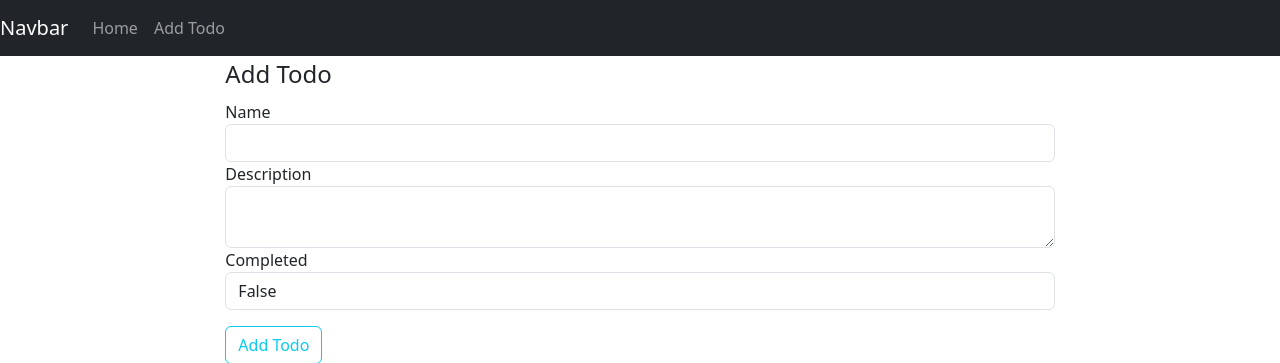
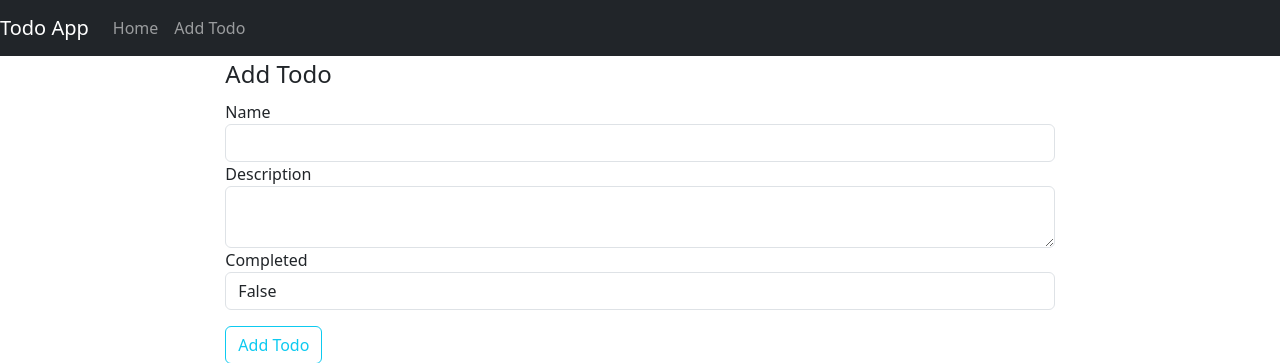
Before and after one commit to IISuperheroII/Todo-App, a Flask app: page /add_todo in a window 1280 px wide. Shown: the top 363 px of the page. Run offline with Flask 3, Linux system fonts and the light colour scheme; some libraries are stand-ins or nearby versions.

Commit message:
finished the project

```diff
--- a/application/routes.py
+++ b/application/routes.py
@@ -8,7 +8,7 @@ from application import db
 from datetime import datetime
 
 @app.route("/")
-def get_todos():
+def get_todo():
     todos = []
     for todo in db.todos_flask.find().sort("date_created", -1):
         todo["_id"] = str(todo["_id"])
@@ -61,3 +61,9 @@ def update_todo(id):
         form.completed.data = todo.get("completd", None)
 
     return render_template("add_todo.html", form = form)
+
+@app.route("/delete_todo/<id>")
+def delete_todo(id):
+    db.todos_flask.find_one_and_delete({"_id": ObjectId(id)})
+    flash("Todo deleted","success")
+    return redirect("/")
--- a/application/templates/layout.html
+++ b/application/templates/layout.html
@@ -6,6 +6,8 @@
           content="width=device-width, user-scalable=no, initial-scale=1.0, maximum-scale=1.0, minimum-scale=1.0">
     <meta http-equiv="X-UA-Compatible" content="ie=edge">
     <link href="https://cdn.jsdelivr.net/npm/bootstrap@5.3.2/dist/css/bootstrap.min.css" rel="stylesheet" integrity="sha384-T3c6CoIi6uLrA9TneNEoa7RxnatzjcDSCmG1MXxSR1GAsXEV/Dwwykc2MPK8M2HN" crossorigin="anonymous">
+    <!-- sweetalert js CDN -->
+    <script src="https://cdn.jsdelivr.net/npm/sweetalert2@10.12.5/dist/sweetalert2.all.min.js"></script>
 
     {% if title %}
       <title>  Flask app {{ title }}</title>
@@ -17,7 +19,7 @@
 <body>
     <header>
         <nav class="navbar navbar-expand-lg navbar-dark bg-dark">
-            <a class="navbar-brand" href="#">Navbar</a>
+            <a class="navbar-brand" href="{{ url_for('get_todo') }}">Todo App</a>
             <button class="navbar-toggler" type="button" data-toggle="collapse" data-target="#navbarSupportedContent" aria-controls="navbarSupportedContent" aria-expanded="false" aria-label="Toggle navigation">
               <span class="navbar-toggler-icon"></span>
             </button>
@@ -25,10 +27,10 @@
             <div class="collapse navbar-collapse" id="navbarSupportedContent">
               <ul class="navbar-nav mr-auto">
                 <li class="nav-item active">
-                  <a class="nav-link" href="#">Home</a>
+                  <a class="nav-link" href="{{ url_for('get_todo') }}">Home</a>
                 </li>
                 <li class="nav-item">
-                  <a class="nav-link" href="#">Add Todo</a>
+                  <a class="nav-link" href="{{ url_for( 'add_todo' ) }}">Add Todo</a>
                 </li>
               </ul>
             </div>
@@ -38,6 +40,20 @@
         <div class="row">
             <div class="col-md-2"></div>
             <div class="col-md-8">
+                    {% with messages = get_flashed_messages(with_categories=true) %}
+                        {% if messages %}
+                          {% for category, message in messages %}
+                            <script>
+                              Swal.fire({
+                                title: "{{ category.title() }}",
+                                text: "{{ message }}",
+                                icon: "{{ category }}",
+                                closeOnConfirm: false
+                              })
+                            </script>
+                          {% endfor %}
+                        {% endif %}
+                      {% endwith %}
                 {% block content %}
                 {% endblock content%}
             </div>
--- a/application/templates/view_todos.html
+++ b/application/templates/view_todos.html
@@ -11,7 +11,8 @@
                 <p class = "card-text text-muted"> {{ todo.date_created }}</p>
                 <p class = "card-text"> {{ todo.description }}</p>
 
-                <a href="{{ url_for('update_todo', id = todo._id) }}" class = "btn btn-outline-info btn-sm"> Update</a>
+                <a href="{{ url_for('update_todo', id = todo._id) }}" class = "btn btn-outline-info btn-sm"> Update </a>
+                <a href="{{ url_for('delete_todo', id = todo._id ) }}" class="btn btn-outline-danger btn-sm "> Delete </a>
             </div>
         </div>
     {%endfor%}
```
